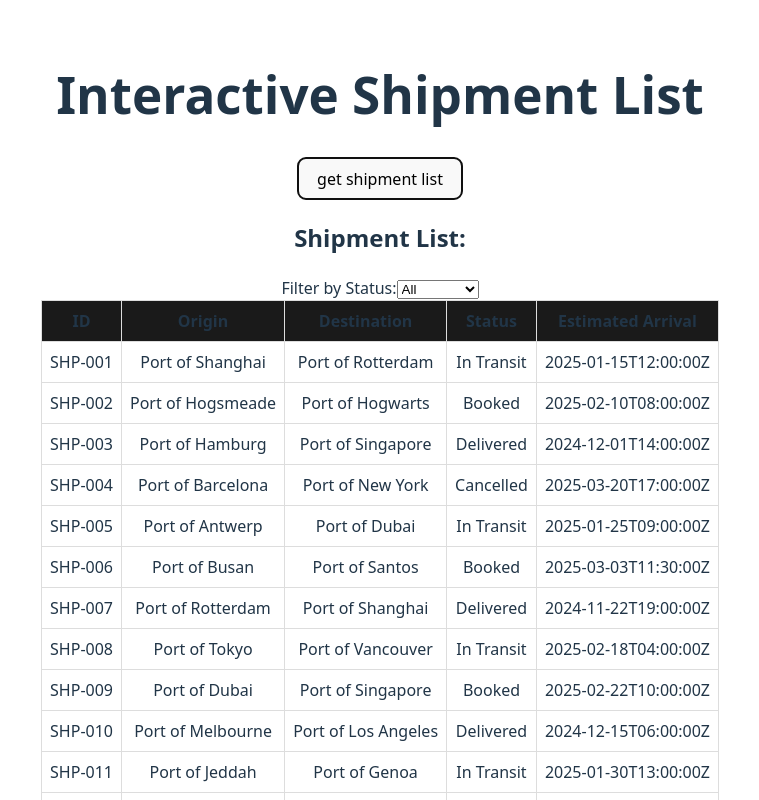
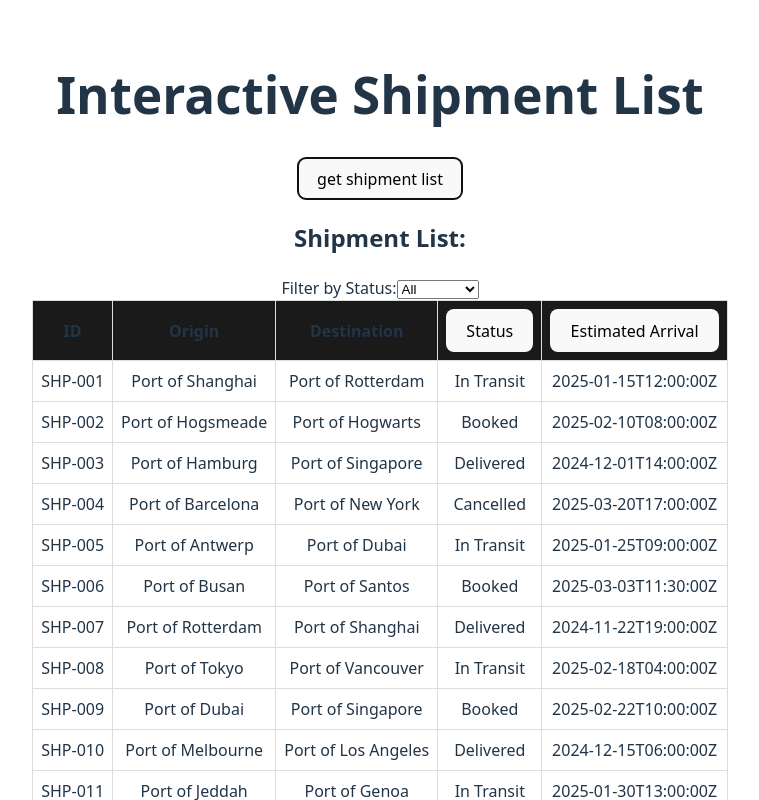
Before and after one commit to Galiano19/interactive-shipments-dashboard, a React (Vite) app: page / in a window 1280 px wide. Both pictures are taken after a click on the button "get shipment list". Shown: the top 800 px of the page, without its empty margins (260-1019 px from the left). Built offline with nearby package versions, Linux system fonts and the light colour scheme.

Commit message:
add sorting option for status and arrival date

```diff
--- a/src/components/ShipmentTable.tsx
+++ b/src/components/ShipmentTable.tsx
@@ -1,4 +1,4 @@
-import { useState } from "react";
+import { useEffect, useState } from "react";
 import type { Shipment, ShipmentStatus } from "../types/Shipments";
 import FilterDropdown from "./FilterDropdown";
 
@@ -8,6 +8,76 @@ export default function ShipmentTable({
   shipmentListData: Shipment[];
 }) {
   const [filteredStatus, setFilteredStatus] = useState<ShipmentStatus | "">("");
+  const [shipmentsList, setShipmentsList] = useState(shipmentListData);
+  const [sortStatusOrder, setSortStatusOrder] = useState<
+    "asc" | "desc" | undefined
+  >(undefined);
+  const [sortArrivalDateOrder, setSortArrivalDateOrder] = useState<
+    "asc" | "desc" | undefined
+  >(undefined);
+
+  useEffect(() => {
+    setShipmentsList(shipmentListData);
+  }, [shipmentListData]);
+
+  function sortList({
+    list,
+    order,
+    item,
+  }: {
+    list: Shipment[];
+    order: "asc" | "desc" | undefined;
+    item: "status" | "date-arrival";
+  }) {
+    let sortedList = list;
+    let currentOrder = order;
+    if (order === undefined || order === "desc") {
+      if (item === "status") {
+        sortedList = [...list].sort((a, b) => a.status.localeCompare(b.status));
+      } else {
+        sortedList = [...list].sort((a, b) =>
+          a.estimatedArrival.localeCompare(b.estimatedArrival)
+        );
+      }
+      currentOrder = "asc";
+    } else {
+      if (item === "status") {
+        sortedList = [...list].sort((a, b) => b.status.localeCompare(a.status));
+      } else {
+        sortedList = [...list].sort((a, b) =>
+          b.estimatedArrival.localeCompare(a.estimatedArrival)
+        );
+      }
+      currentOrder = "desc";
+    }
+
+    return { sortedList, currentOrder };
+  }
+
+  const handleSortByStatus = () => {
+    const orderedList = sortList({
+      list: shipmentsList,
+      order: sortStatusOrder,
+      item: "status",
+    });
+    setShipmentsList(orderedList.sortedList);
+    setSortStatusOrder(orderedList.currentOrder);
+
+    // Restarting the other states so they will start again once cliciked
+    setSortArrivalDateOrder(undefined);
+  };
+
+  const handleSortByEstimatedArrival = () => {
+    const orderedList = sortList({
+      list: shipmentsList,
+      order: sortArrivalDateOrder,
+      item: "date-arrival",
+    });
+    setShipmentsList(orderedList.sortedList);
+    setSortArrivalDateOrder(orderedList.currentOrder);
+
+    setSortStatusOrder(undefined);
+  };
 
   if (!shipmentListData || shipmentListData.length === 0) {
     return null;
@@ -18,16 +88,28 @@ export default function ShipmentTable({
       <h2>Shipment List:</h2>
       <FilterDropdown setFilteredStatus={setFilteredStatus} />
       <table>
+        <thead>
           <tr>
             <th>ID</th>
             <th>Origin</th>
             <th>Destination</th>
-          <th>Status</th>
-          <th>Estimated Arrival</th>
+            <th>
+              <button onClick={handleSortByStatus}>Status</button>
+            </th>
+            <th>
+              <button onClick={handleSortByEstimatedArrival}>
+                Estimated Arrival
+              </button>
+            </th>
           </tr>
-        {shipmentListData.map(
+        </thead>
+        <tbody>
+          {shipmentsList
+            .filter(
               (shipment) =>
-            (filteredStatus === "" || shipment.status === filteredStatus) && (
+                filteredStatus === "" || shipment.status === filteredStatus
+            )
+            .map((shipment) => (
               <tr key={shipment.id}>
                 <td>{shipment.id}</td>
                 <td>{shipment.origin}</td>
@@ -35,8 +117,8 @@ export default function ShipmentTable({
                 <td>{shipment.status}</td>
                 <td>{shipment.estimatedArrival}</td>
               </tr>
-            )
-        )}
+            ))}
+        </tbody>
       </table>
     </>
   );
```
Lines whose indentation alone changed are shown as unchanged.
